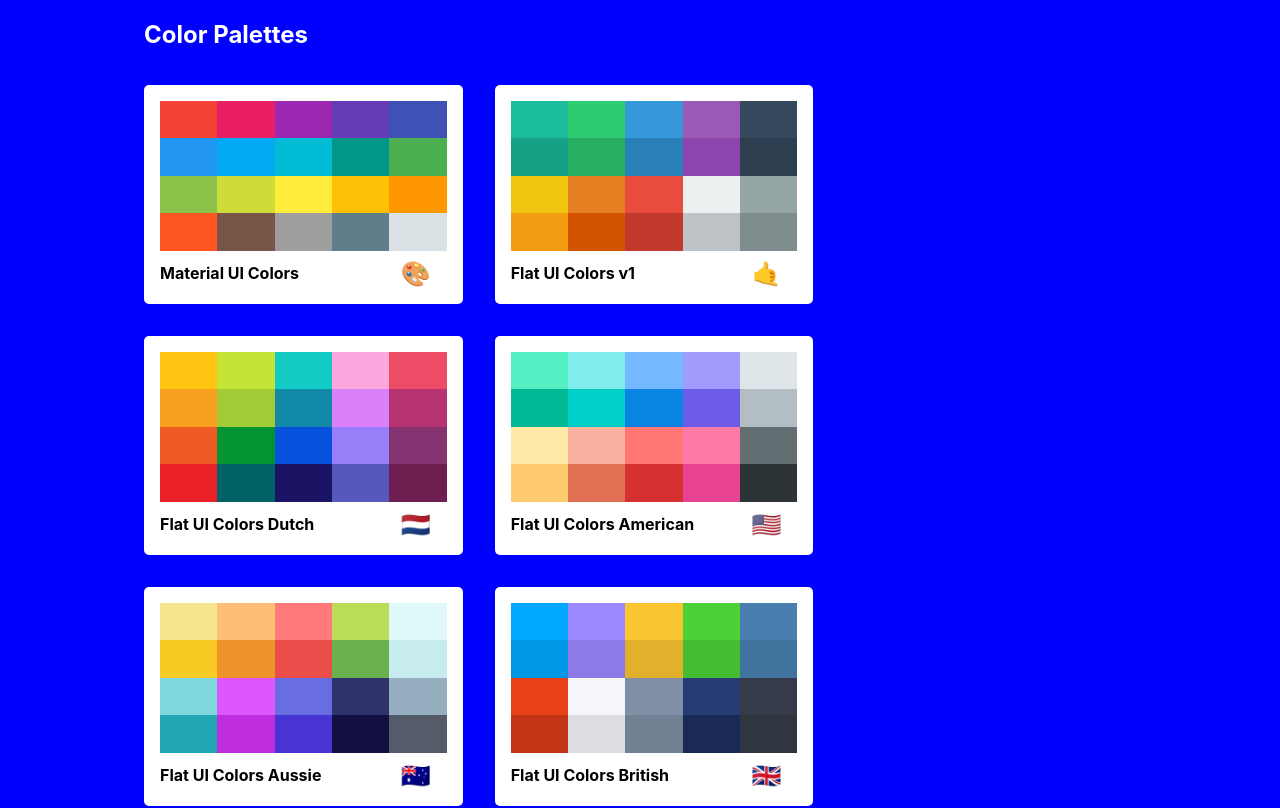
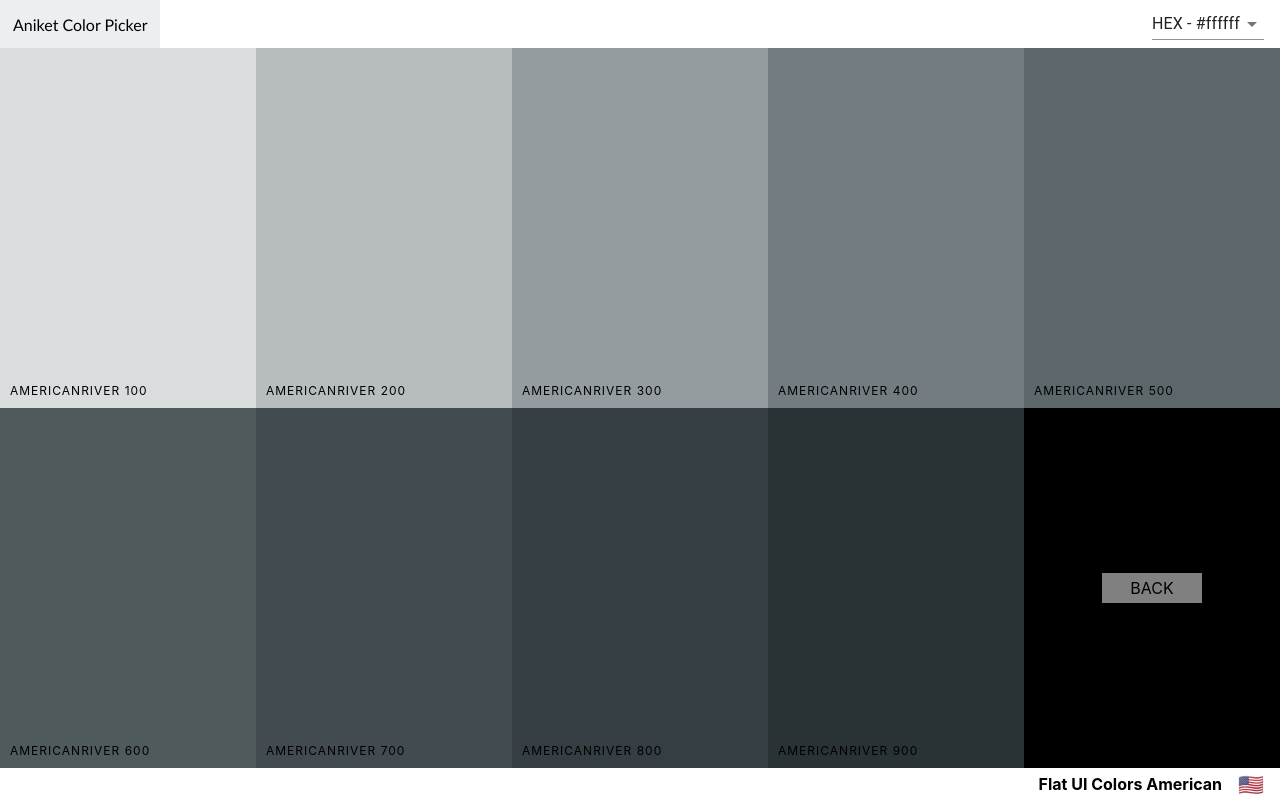
Before and after one commit to aniketchanana/color-picker-app, a React (Create React App) app: page /palette/flat-ui-colors-american/americanriver in a window 1280 px wide. Before the commit this address led to /. Shown: the top 808 px of the page. Built offline with nearby package versions, Linux system fonts and the light colour scheme.

Commit message:
added single color palette

```diff
--- a/src/App.js
+++ b/src/App.js
@@ -4,6 +4,7 @@ import Palette from './Palette';
 import {generatePalette} from './colorhelper';
 import {Route,Switch,Redirect} from 'react-router-dom';
 import PaletteList from './PaletteList';
+import SingleColorPalette from './SingleColorPalette';
 class App extends Component{
   constructor(){
     super();
@@ -18,10 +19,22 @@ class App extends Component{
     return(
       <div>
         <Switch>
-          <Route exact path="/" render={()=>{return <PaletteList palettes={seedColors}/>  }}></Route>
-          <Route exact path="/palette/:id" render={(routeProps)=>{return <Palette
+          <Route exact path="/" render={(routeProps)=>{return <PaletteList {...routeProps} palettes={seedColors}/>  }}></Route>
+          <Route
+          exact
+          path="/palette/:id"
+          render={(routeProps)=>{return <Palette
           palette={generatePalette(this.findPalette(routeProps.match.params.id))}
           ></Palette>}}></Route>
+
+          <Route exact
+          path="/palette/:paletteId/:colorId"
+          render={(routeProps)=>{return <SingleColorPalette
+          colorid={routeProps.match.params.colorId}
+          paletteid={routeProps.match.params.paletteId}
+          palette={generatePalette(this.findPalette(routeProps.match.params.paletteId))}
+          ></SingleColorPalette>}}></Route>
+
           <Redirect to="/"></Redirect>
         </Switch>
       </div>
--- a/src/ColorBox.css
+++ b/src/ColorBox.css
@@ -8,6 +8,14 @@
     margin-bottom: -4px;
 }
 
+.SingleColorPalette .ColorBox{
+    height: 50%;
+}
+
+.ColorBox.GoBack{
+    background-color: #000;
+    cursor: pointer;
+}
 .copy-button{
     width: 100px;
     height: 30px;
@@ -27,6 +35,15 @@
 }
 
 .ColorBox:hover .copy-button{
+    opacity: 1;
+}
+
+a{
+    color: black;
+    text-decoration: none;
+}
+.GoBack .copy-button{
+    background: rgba(255,255,255,0.5);
     opacity: 1;
 }
 
--- a/src/ColorBox.js
+++ b/src/ColorBox.js
@@ -1,8 +1,11 @@
 import React, { Component } from 'react';
 import './ColorBox.css';
 import {CopyToClipboard} from 'react-copy-to-clipboard';
-
+import {Link} from 'react-router-dom';
 class ColorBox extends Component{
+    static defaultProps = {
+        showMoreBtn:true
+    }
     constructor(){
         super();
         this.state = {
@@ -16,7 +19,7 @@ class ColorBox extends Component{
         });
     }
     render(){
-        const {background,name} = this.props;
+        const {background,name,paletteid,id} = this.props;
         const {copied} = this.state;
         return(
             <CopyToClipboard text={background} onCopy={this.changeCopyState}>
@@ -33,7 +36,7 @@ class ColorBox extends Component{
                     </div>
                     <button className='copy-button'>Copy</button>
                 </div>
-                    <span className="see-more">More</span>
+                {this.props.showMoreBtn && <Link to={`/palette/${paletteid}/${id}`} onClick={(e)=>{e.stopPropagation()}}><span className="see-more">More</span></Link>}
                 </div>
             </CopyToClipboard>
         )
--- a/src/MiniPalette.js
+++ b/src/MiniPalette.js
@@ -1,6 +1,6 @@
 import React from 'react';
 import {withStyles} from '@material-ui/styles';
-import {Link} from 'react-router-dom';
+
 const styles = {
     root:{
         backgroundColor:"white",
@@ -43,7 +43,7 @@ const styles = {
 
 };
 function MiniPalette(props){
-    const {paletteName,id,colors,classes,emoji} = props;
+    const {paletteName,colors,classes,emoji} = props;
     const miniColors = colors.map(color=>{
         return <div
         key={color.name}
@@ -51,7 +51,8 @@ function MiniPalette(props){
         style={{backgroundColor:color.color}}></div>
     })
     return(
-        <div className={classes.root}>
+
+        <div className={classes.root} onClick={props.handelClick}>
             <div className={classes.colors}>
                 {miniColors}
             </div>
@@ -59,9 +60,9 @@ function MiniPalette(props){
                 {paletteName}
             <span className={classes.emoji}>{emoji}</span> </h5>
         </div>
-        // <Link to={`/palette/${id}`}>
 
-        // </Link>
+
+
     )
 }
 
--- a/src/Navbar.js
+++ b/src/Navbar.js
@@ -11,6 +11,9 @@ import IconButton from '@material-ui/core/IconButton';
 import CloseIcon from '@material-ui/icons/Close';
 
 class NavBar extends Component{
+    static defaultProps = {
+        show:true
+    }
     constructor(props){
         super(props);
         this.state = {format:"hex",open:false};
@@ -35,7 +38,7 @@ class NavBar extends Component{
                 <div className="logo">
                     <Link to="/">Aniket Color Picker</Link>
                 </div>
-                <div className="slider-container">
+                {this.props.show && <div className="slider-container">
                     <span>Level : {this.props.level}</span>
                     <div className="slider">
                         <Slider
@@ -46,7 +49,7 @@ class NavBar extends Component{
                         onAfterChange={this.props.changeLevel}
                         ></Slider>
                     </div>
-                </div>
+                </div>}
 
                 <div className="select-container">
                 <Select
--- a/src/Palette.js
+++ b/src/Palette.js
@@ -2,7 +2,7 @@ import React, { Component } from 'react';
 import ColorBox from './ColorBox';
 import './Palette.css';
 import Navbar from './Navbar';
-
+import PaletteFooter from './PaletteFooter';
 class Palette extends Component{
     constructor(props){
         super(props);
@@ -21,12 +21,14 @@ class Palette extends Component{
         })
     }
     render(){
-        const {paletteName,emoji} = this.props.palette;
+        const {paletteName,emoji,id} = this.props.palette;
 
         let colorBoxes = this.props.palette.colors[this.state.level].map(color=>{
             return <ColorBox background={color[this.state.format]}
             name={color.name}
-            key={color.id}></ColorBox>
+            key={color.id}
+            id={color.id}
+            paletteid={id}></ColorBox>
         })
         return(
             <div className="Palette">
@@ -37,10 +39,10 @@ class Palette extends Component{
                 <div className="Palette-colors">
                     {colorBoxes}
                 </div>
-                <footer className='Palette-footer'>
-                    {paletteName}
-                    <span className="emoji">{emoji}</span>
-                </footer>
+                <PaletteFooter
+                paletteName={paletteName}
+                emoji={emoji}
+                ></PaletteFooter>
             </div>
         )
     }
--- /dev/null
+++ b/src/PaletteFooter.js
@@ -0,0 +1,15 @@
+import React, { Component } from 'react';
+
+class PaletteFooter extends Component {
+    render() {
+        const {paletteName,emoji} = this.props;
+        return (
+            <footer className='Palette-footer'>
+                {paletteName}
+                <span className="emoji">{emoji}</span>
+            </footer>
+        );
+    }
+}
+
+export default PaletteFooter;
--- a/src/PaletteList.js
+++ b/src/PaletteList.js
@@ -1,7 +1,6 @@
 import React, { Component } from 'react';
 import {withStyles} from '@material-ui/styles';
 import MiniPalette from "./MiniPalette";
-
 const styles = {
     root:{
         backgroundColor:"blue",
@@ -24,6 +23,13 @@ const styles = {
     }
 }
 class PaletteList extends Component {
+    constructor(){
+        super();
+        this.goToPalette = this.goToPalette.bind(this);
+    }
+    goToPalette(id){
+        this.props.history.push(`/palette/${id}`);
+    }
     render() {
         const {palettes,classes} = this.props;
         return (
@@ -36,7 +42,8 @@ class PaletteList extends Component {
                         {palettes.map((palette)=>{
                             return <MiniPalette
                             key={palette.id}
-                            {...palette}></MiniPalette>
+                            {...palette}
+                            handelClick={()=>{this.goToPalette(palette.id)}}></MiniPalette>
                         })}
                     </div>
                 </div>
--- /dev/null
+++ b/src/SingleColorPalette.js
@@ -0,0 +1,66 @@
+import React, { Component } from 'react';
+import ColorBox from './ColorBox';
+import Navbar from './Navbar';
+import PaletteFooter from './PaletteFooter';
+import {Link} from 'react-router-dom'
+class SingleColorPalette extends Component {
+    constructor(props){
+        super(props);
+        this.state = {
+            format:"hex"
+        }
+        console.log(this.props);
+        this._shades = this.generateShades(this.props.palette.colors,this.props.colorid);
+        this.changeFormat = this.changeFormat.bind(this);
+        console.log(this._shades);
+    }
+    async changeFormat(value){
+        await this.setState({
+            format:value
+        })
+    }
+    generateShades(allcolors,colorid){
+        let allshades = [];
+        let a = Object.keys(allcolors);
+        for(let i=0;i<a.length;i++)
+        {
+            let colorshade = allcolors[a[i]].find((color)=>{
+                return color.id === colorid;
+            })
+            allshades.push(colorshade);
+        }
+        return allshades.slice(1);
+    }
+    render() {
+        return (
+            <div className="SingleColorPalette Palette">
+                <Navbar
+                show={false}
+                handelChange={this.changeFormat}></Navbar>
+                <div className="Palette-colors">
+                {
+                    this._shades.map((shade)=>{
+                        return <ColorBox
+                        background={shade[this.state.format]}
+                        id={shade.id}
+                        name={shade.name}
+                        key={shade.name}
+                        paletteid={this.props.paletteid}
+                        showMoreBtn={false}></ColorBox>
+                    })
+                }
+                <div className="ColorBox GoBack">
+                    <Link className='copy-button' to={`/palette/${this.props.palette.id}`}>Back</Link>
+                </div>
+
+                </div>
+                <PaletteFooter
+                paletteName={this.props.palette.paletteName}
+                emoji={this.props.palette.emoji}
+                ></PaletteFooter>
+            </div>
+        );
+    }
+}
+
+export default SingleColorPalette;
```
